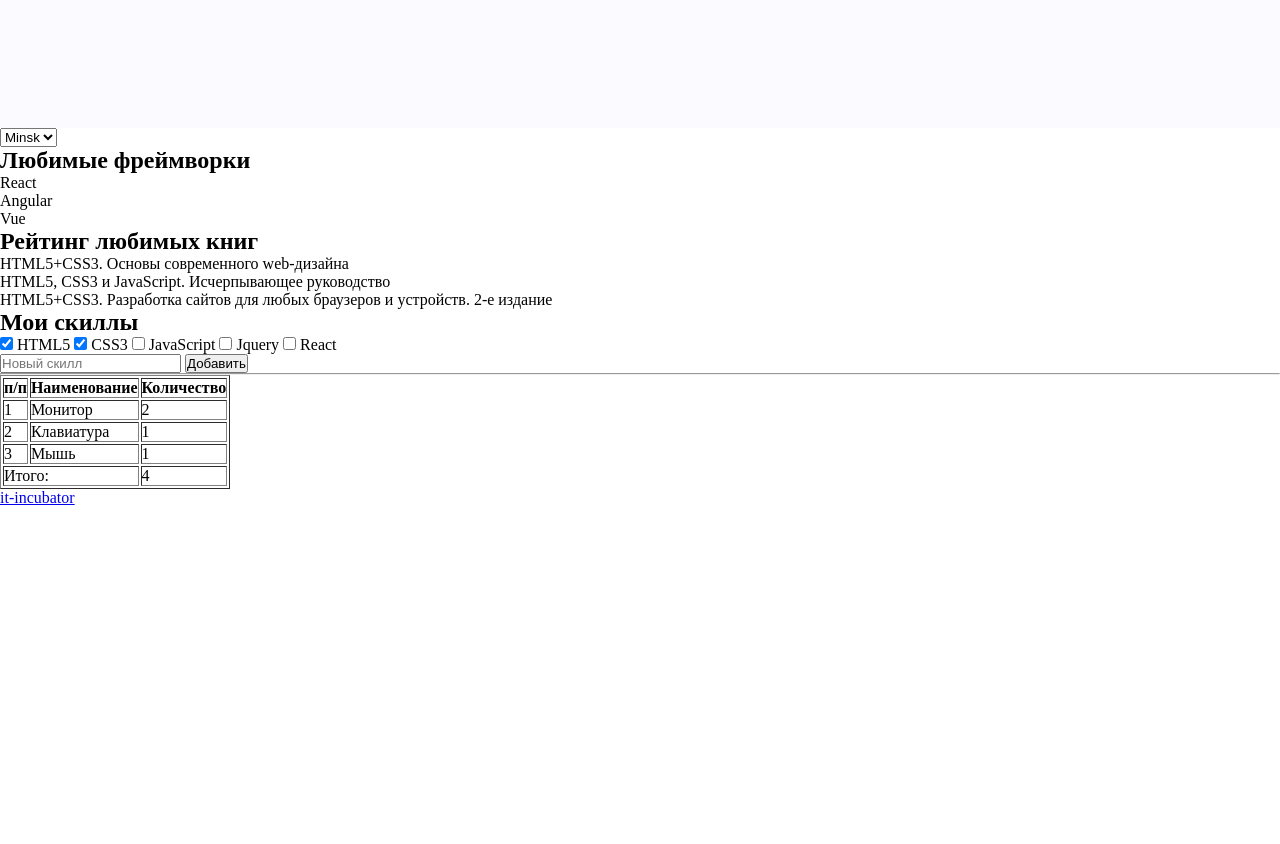
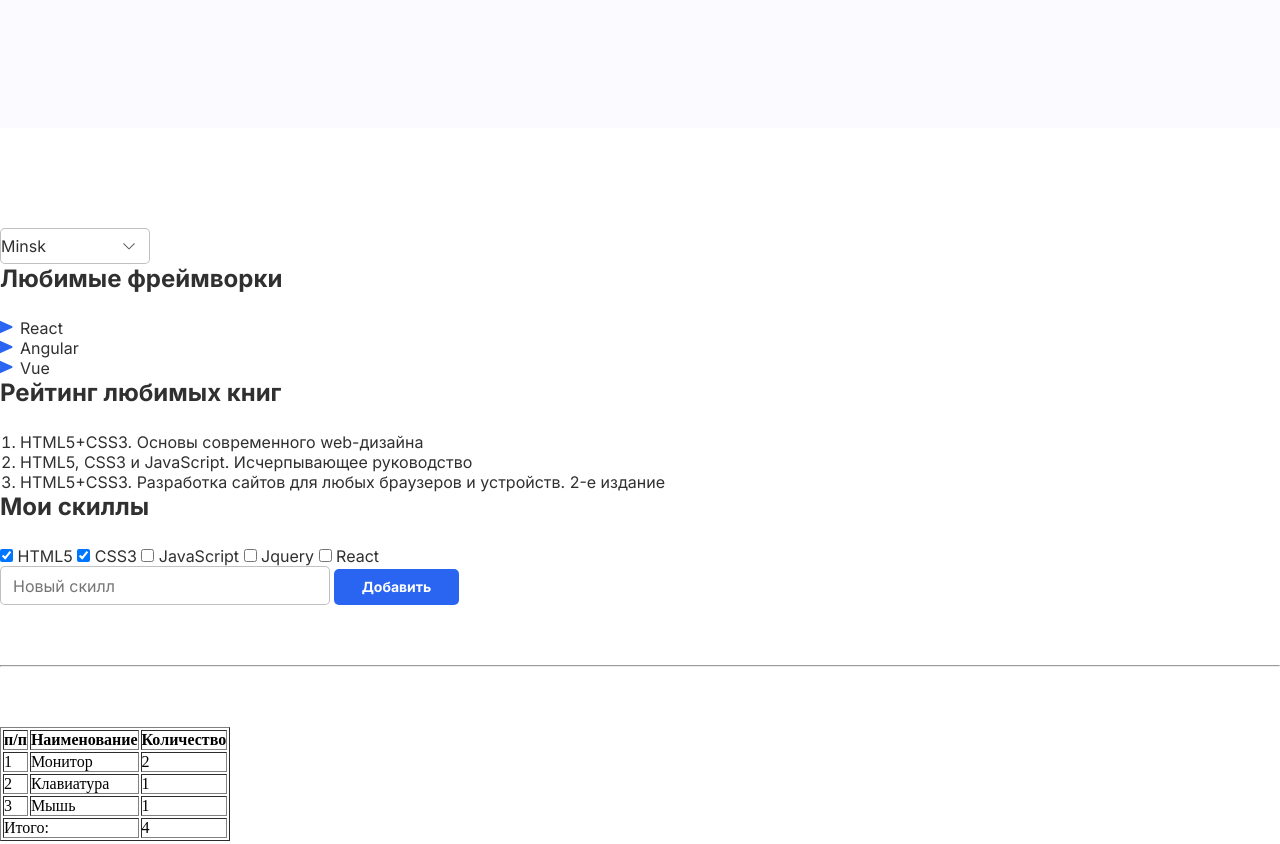
Before and after one commit to AnatolyPautovDev/HW-2-week, a plain HTML site: page index.html in a window 1280 px wide. Shown: the part 760-1604 px from the top of the page. Before the commit the page ends 1267 px from the top, so only its background shows below. Drawn offline with Linux system fonts and the light colour scheme.

Commit message:
complete 5 task

```diff
--- a/style.css
+++ b/style.css
@@ -53,38 +53,93 @@ header span {
 
 .about-section {
     /* Стили для второй секции */
+    background-color: #fff;
+    padding: 100px 0;
 }
 
 select {
     /* Стили для выпадающего списка */
+    width: 150px;
+    height: 36px;
+    border: 1px solid rgba(48, 48, 48, 0.3);
+    border-radius: 5px;
+
+    font-family: "Inter", sans-serif;
+    font-weight: 400;
+    font-size: 16px;
+    color: #303030;
+
+    appearance: none;
+    background: url(./assets/images/ep_arrow-down.svg) no-repeat right 12px top 50%;
 }
 
 .section-title {
     /* Стили для заголовков во второй секции */
+    font-family: "Inter", sans-serif;
+    font-weight: 700;
+    font-size: 24px;
+    color: #303030;
+    margin-bottom: 25px;
 }
 
 .frameworks-list {
     /* Стили для маркированного списка во второй секции */
+    list-style-image: url(./assets/images/Vector.svg);
+    padding-left: 20px;
+
+    font-family: "Inter", sans-serif;
+    font-weight: 400;
+    font-size: 16px;
+    color: #303030;
 }
 
 .books-list {
     /* Стили для нумерованного списка во второй секции */
+    font-family: "Inter", sans-serif;
+    font-weight: 400;
+    font-size: 16px;
+    color: #303030;
+    padding-left: 20px;
 }
 
 .label {
     /* Стили для подписей чекбоксов */
+    font-family: "Inter", sans-serif;
+    font-weight: 400;
+    font-size: 16px;
+    color: #303030;
 }
 
 .text-field {
     /* Стили для односточного поля ввода текста */
+    border: 1px solid rgba(48, 48, 48, 0.3);
+    border-radius: 5px;
+    width: 330px;
+    padding: 9px 12px 8px;
+
+    font-family: "Inter", sans-serif;
+    font-weight: 400;
+    font-size: 16px;
+    color: #303030;
 }
 
 .btn {
     /* Стили для кнопки */
+    border-radius: 5px;
+    width: 125px;
+    height: 36px;
+    border: none;
+    background-color: #2965f1;
+
+    font-family: "Inter", sans-serif;
+    font-weight: 700;
+    font-size: 14px;
+    color: #fff;
 }
 
 .line {
     /* Стили для линии */
+    margin: 60px 0;
 }
 
 table {
```
Also changed, not shown: assets/images/Vector.svg (added), assets/images/ep_arrow-down.svg (added).
